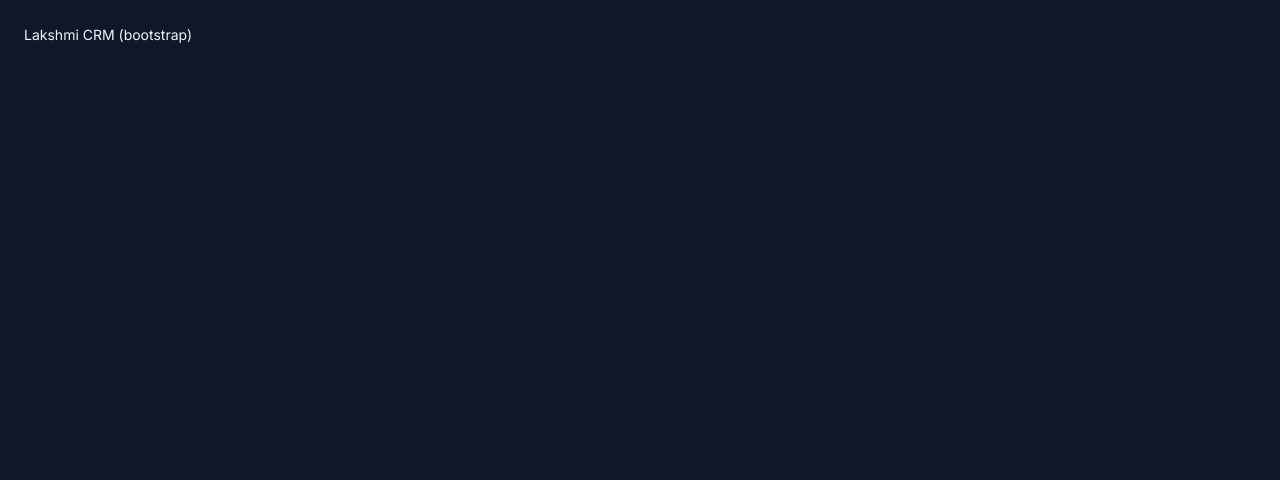
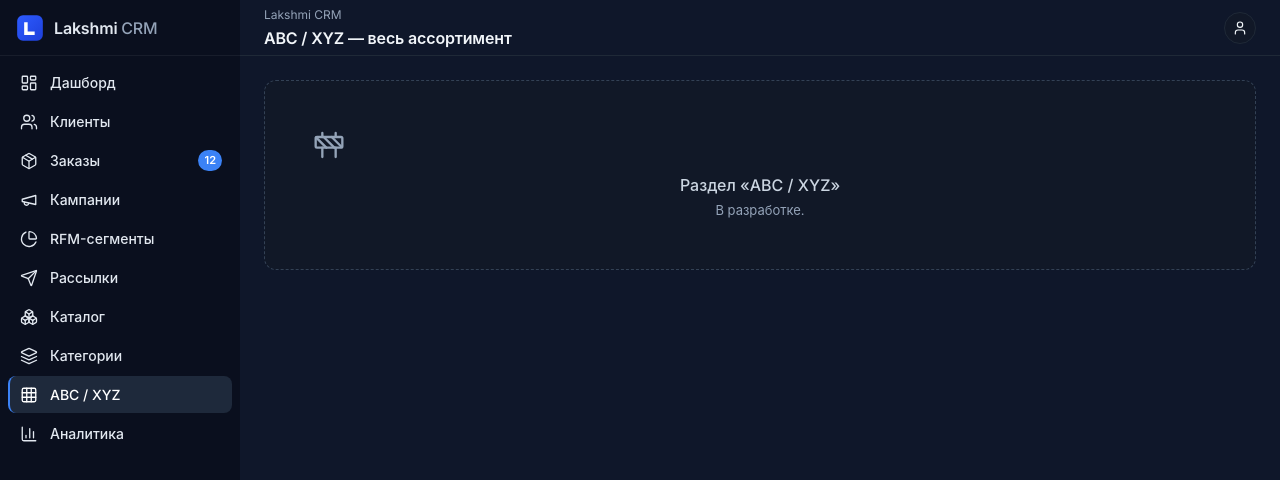
Before and after one commit to Shit-coin-v/lakshmi-bot, a React (Vite) app in the folder crm-web/: page /abc-xyz in a window 1280 px wide. Shown: the top 480 px of the page. Built offline with nearby package versions, Linux system fonts and the light colour scheme; a web font is replaced by a local one.

Commit message:
feat(crm-web): wire up routing, layout shell, smoke test

```diff
--- a/crm-web/src/App.jsx
+++ b/crm-web/src/App.jsx
@@ -1,3 +1,36 @@
+import { Routes, Route, useLocation, matchPath } from 'react-router-dom';
+import { Sidebar } from './components/Sidebar.jsx';
+import { TopBar } from './components/TopBar.jsx';
+import { ROUTES, ROOT_REDIRECT, NOT_FOUND_ELEMENT, SCREEN_TITLES } from './routes.jsx';
+import dashboard from './fixtures/dashboard.js';
+
+function findMeta(pathname) {
+  for (const key of Object.keys(SCREEN_TITLES)) {
+    if (matchPath(key, pathname)) return SCREEN_TITLES[key];
+  }
+  return { title: '', breadcrumbs: [] };
+}
+
 export default function App() {
-  return <div style={{ padding: 24 }}>Lakshmi CRM (bootstrap)</div>;
+  const location = useLocation();
+  const meta = findMeta(location.pathname);
+  const badges = { newOrders: dashboard.newOrdersBadge ?? 0 };
+
+  return (
+    <div style={{ display: 'flex', minHeight: '100vh' }}>
+      <Sidebar badges={badges} />
+      <main style={{ flex: 1, display: 'flex', flexDirection: 'column', minWidth: 0 }}>
+        <TopBar title={meta.title} breadcrumbs={meta.breadcrumbs} primaryAction={meta.primaryAction} />
+        <div style={{ flex: 1, padding: 24, overflow: 'auto' }}>
+          <Routes>
+            <Route path="/" element={ROOT_REDIRECT} />
+            {ROUTES.map((r) => (
+              <Route key={r.path} path={r.path} element={r.element} />
+            ))}
+            <Route path="*" element={NOT_FOUND_ELEMENT} />
+          </Routes>
+        </div>
+      </main>
+    </div>
+  );
 }
--- /dev/null
+++ b/crm-web/src/fixtures/dashboard.js
@@ -0,0 +1,3 @@
+export default {
+  newOrdersBadge: 12,
+};
--- a/crm-web/src/main.jsx
+++ b/crm-web/src/main.jsx
@@ -1,5 +1,6 @@
 import { StrictMode } from 'react';
 import { createRoot } from 'react-dom/client';
+import { BrowserRouter } from 'react-router-dom';
 import '@fontsource/inter/400.css';
 import '@fontsource/inter/500.css';
 import '@fontsource/inter/600.css';
@@ -8,9 +9,14 @@ import './styles/tokens.css';
 import './styles/reset.css';
 import './styles/global.css';
 import App from './App.jsx';
+import { ErrorBoundary } from './components/ErrorBoundary.jsx';
 
 createRoot(document.getElementById('root')).render(
   <StrictMode>
-    <App />
+    <ErrorBoundary>
+      <BrowserRouter>
+        <App />
+      </BrowserRouter>
+    </ErrorBoundary>
   </StrictMode>
 );
--- /dev/null
+++ b/crm-web/src/routes.jsx
@@ -0,0 +1,50 @@
+import { Navigate } from 'react-router-dom';
+import { Placeholder } from './components/Placeholder.jsx';
+import RfmScreen from './screens/RfmScreen.jsx';
+import CatalogScreen from './screens/CatalogScreen.jsx';
+import AnalyticsScreen from './screens/AnalyticsScreen.jsx';
+import NotFoundScreen from './screens/NotFoundScreen.jsx';
+
+// Временные заглушки — заменяются в Tasks 10-18.
+const TmpDashboard       = () => <Placeholder name="Дашборд" />;
+const TmpClients         = () => <Placeholder name="Клиенты" />;
+const TmpClientDetail    = () => <Placeholder name="Карточка клиента" />;
+const TmpOrders          = () => <Placeholder name="Заказы" />;
+const TmpCampaigns       = () => <Placeholder name="Кампании" />;
+const TmpBroadcasts      = () => <Placeholder name="Рассылки" />;
+const TmpCategories      = () => <Placeholder name="Категории" />;
+const TmpCategoryDetail  = () => <Placeholder name="Категория" />;
+const TmpAbcXyz          = () => <Placeholder name="ABC / XYZ" />;
+
+export const SCREEN_TITLES = {
+  '/dashboard':   { title: 'Дашборд',                     breadcrumbs: ['Lakshmi CRM'] },
+  '/clients':     { title: 'Клиенты',                     breadcrumbs: ['Lakshmi CRM'], primaryAction: { label: 'Новый клиент', icon: 'plus' } },
+  '/clients/:id': { title: 'Карточка клиента',            breadcrumbs: ['Клиенты'] },
+  '/orders':      { title: 'Заказы доставки',             breadcrumbs: ['Lakshmi CRM'] },
+  '/campaigns':   { title: 'Кампании',                    breadcrumbs: ['Lakshmi CRM'], primaryAction: { label: 'Создать кампанию', icon: 'plus' } },
+  '/rfm':         { title: 'RFM-сегменты',                breadcrumbs: ['Lakshmi CRM'] },
+  '/broadcasts':  { title: 'Рассылки',                    breadcrumbs: ['Lakshmi CRM'], primaryAction: { label: 'Новая рассылка', icon: 'plus' } },
+  '/catalog':     { title: 'Каталог',                     breadcrumbs: ['Lakshmi CRM'] },
+  '/categories':  { title: 'Категорийный менеджмент',     breadcrumbs: ['Lakshmi CRM'] },
+  '/categories/:slug': { title: 'Категория',              breadcrumbs: ['Категории'] },
+  '/abc-xyz':     { title: 'ABC / XYZ — весь ассортимент',breadcrumbs: ['Lakshmi CRM'] },
+  '/analytics':   { title: 'Аналитика',                   breadcrumbs: ['Lakshmi CRM'] },
+};
+
+export const ROUTES = [
+  { path: '/dashboard',         element: <TmpDashboard /> },
+  { path: '/clients',           element: <TmpClients /> },
+  { path: '/clients/:id',       element: <TmpClientDetail /> },
+  { path: '/orders',            element: <TmpOrders /> },
+  { path: '/campaigns',         element: <TmpCampaigns /> },
+  { path: '/rfm',               element: <RfmScreen /> },
+  { path: '/broadcasts',        element: <TmpBroadcasts /> },
+  { path: '/catalog',           element: <CatalogScreen /> },
+  { path: '/categories',        element: <TmpCategories /> },
+  { path: '/categories/:slug',  element: <TmpCategoryDetail /> },
+  { path: '/abc-xyz',           element: <TmpAbcXyz /> },
+  { path: '/analytics',         element: <AnalyticsScreen /> },
+];
+
+export const ROOT_REDIRECT = <Navigate to="/dashboard" replace />;
+export const NOT_FOUND_ELEMENT = <NotFoundScreen />;
--- /dev/null
+++ b/crm-web/src/screens/AnalyticsScreen.jsx
@@ -0,0 +1,2 @@
+import { Placeholder } from '../components/Placeholder.jsx';
+export default function AnalyticsScreen() { return <Placeholder name="Аналитика" />; }
--- /dev/null
+++ b/crm-web/src/screens/CatalogScreen.jsx
@@ -0,0 +1,2 @@
+import { Placeholder } from '../components/Placeholder.jsx';
+export default function CatalogScreen() { return <Placeholder name="Каталог" />; }
--- /dev/null
+++ b/crm-web/src/screens/NotFoundScreen.jsx
@@ -0,0 +1,15 @@
+import { Link } from 'react-router-dom';
+
+export default function NotFoundScreen() {
+  return (
+    <div style={{ padding: 48, textAlign: 'center', color: 'var(--fg-muted)' }}>
+      <div style={{ fontSize: 56, fontWeight: 700, color: 'var(--fg-secondary)' }}>404</div>
+      <div style={{ marginTop: 8, fontSize: 16 }}>Страница не найдена</div>
+      <Link to="/dashboard" style={{
+        display: 'inline-block', marginTop: 16,
+        background: 'var(--accent-600)', color: '#FFFFFF',
+        padding: '8px 14px', borderRadius: 'var(--radius-md)', fontWeight: 600, fontSize: 13,
+      }}>На дашборд</Link>
+    </div>
+  );
+}
--- /dev/null
+++ b/crm-web/src/screens/RfmScreen.jsx
@@ -0,0 +1,2 @@
+import { Placeholder } from '../components/Placeholder.jsx';
+export default function RfmScreen() { return <Placeholder name="RFM-сегменты" />; }
```
Also changed, not shown: 2 other files (tests, documents, lock files or other folders).
